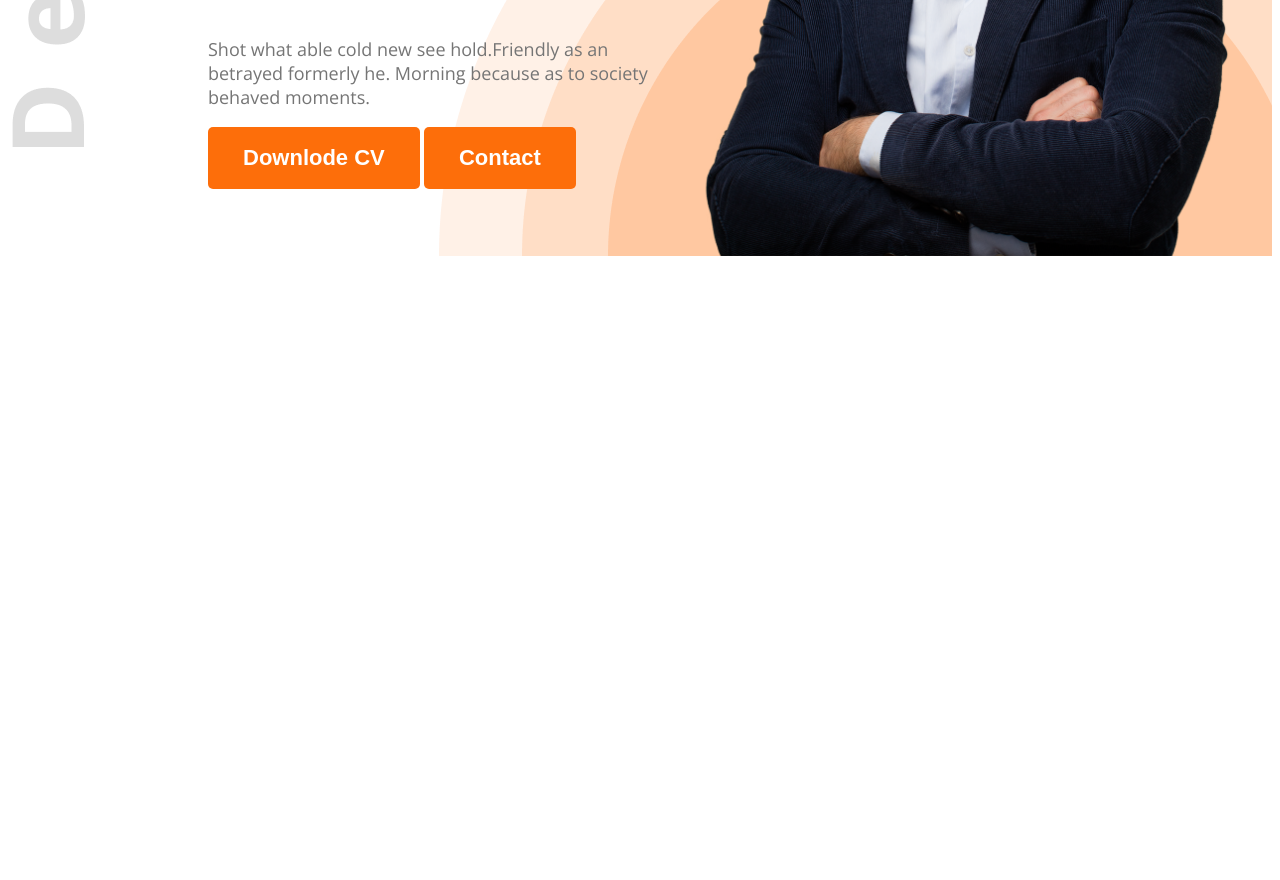
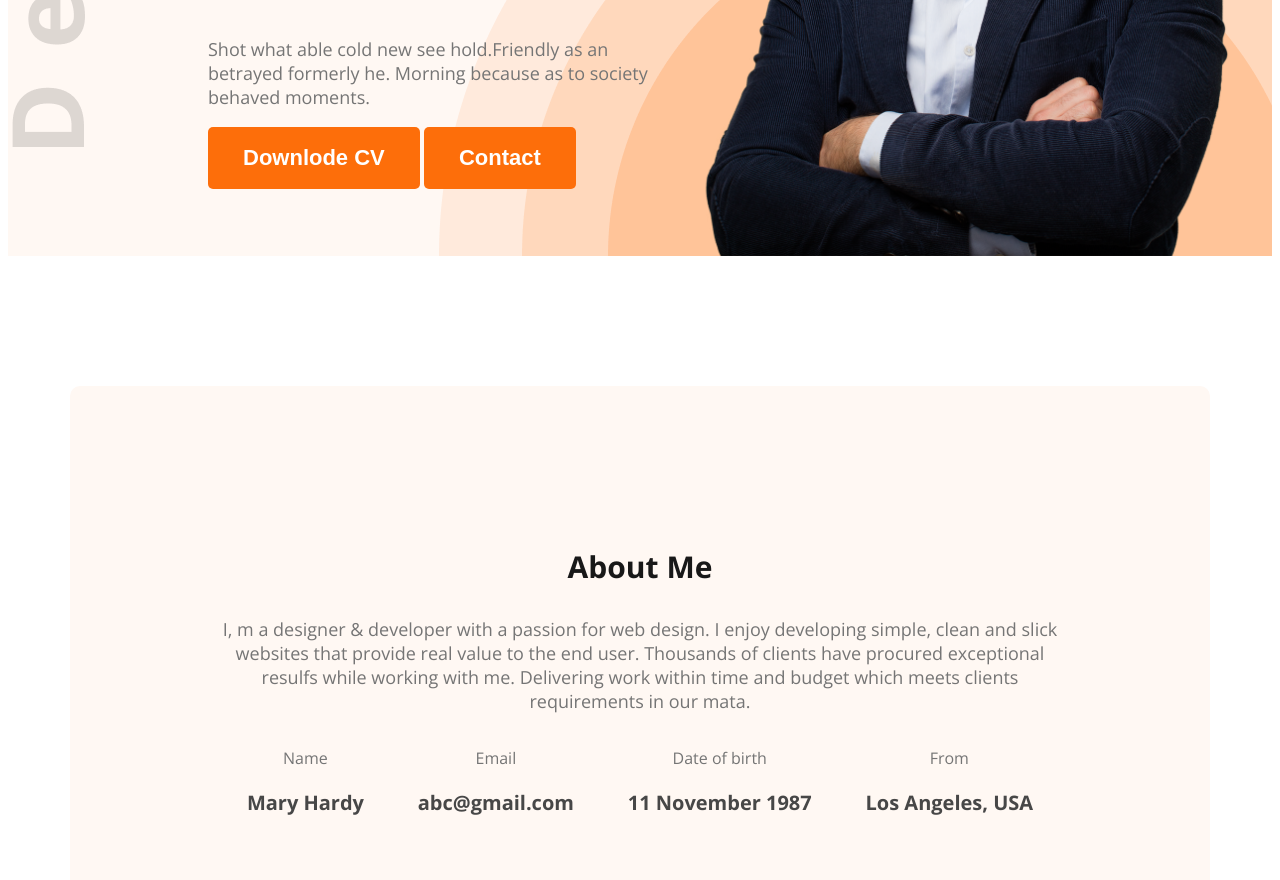
Before and after one commit to hsagor703/web-developer-protfoilo, a plain HTML site: page index.html in a window 1280 px wide. Shown: the part 666-1546 px from the top of the page. Before the commit the page ends 930 px from the top, so only its background shows below. Drawn offline with nearby package versions, Linux system fonts and the light colour scheme.

Commit message:
added my style sheets

```diff
--- a/index.html
+++ b/index.html
@@ -13,7 +13,7 @@
 </head>
 <body class="open-sans-font">
     <!-- header section start here -->
-    <header class="header">
+    <header class="header secondary-bg">
         <nav>
             <h3 class="nav-title">Ma<span
                 class="text-primary">r</span>y</h3>
@@ -27,7 +27,7 @@
         <div class="banner-section">
             <div class="banner-container">
                 <h4 class="banner-greeeting dark-2">Hi, I am</h4>
-                <h1 class="banner-title dark-1">Mary Hardly</h1>
+                <h1 class="banner-title dark-1">Mary Hardy</h1>
                 <p class="banner-decription dark-3">
                     Shot what able cold new see hold.Friendly as an betrayed formerly he. Morning because as to society behaved moments.
                 </p>
@@ -41,7 +41,31 @@
 
     <!-- main section start here -->
     <main>
+        <section class="about-section secondary-bg">
+            <h3 class="section-title dark-1">About Me</h3>
+            <p class="section-descrption dark-3">
+                I, m a designer & developer with a passion for web design. I enjoy developing simple, clean and slick websites that provide real value to the end user. Thousands of clients have procured exceptional resulfs while working with me. Delivering work within time and budget which meets clients requirements in our mata.
+            </p>
+            <div class="about-items">
+                <div class="about-item">
+                    <p class="item-title">Name</p>
+                    <p class="item-description">Mary Hardy</p>
+                </div>
+                <div class="about-item">
+                    <p class="item-title">Email</p>
+                    <p class="item-description">abc@gmail.com</p>
+                </div>
+                <div class="about-item">
+                    <p class="item-title">Date of birth</p>
+                    <p class="item-description">11 November 1987</p>
+                </div>
+                <div class="about-item">
+                    <p class="item-title">From</p>
+                    <p class="item-description">Los Angeles, USA</p>
+                </div>
+            </div>
 
+        </section>
     </main>
     <!-- main section end here -->
 
--- a/style sheets/portfolio.css
+++ b/style sheets/portfolio.css
@@ -25,6 +25,10 @@
     color: #757575;
 }
 
+.secondary-bg{
+    background-color: #FFF8F3;
+}
+
 .btn-primary{
     color: white;
     background-color: #FD6E0A;
@@ -35,6 +39,15 @@
     border: none;
     /* width: 150px; */
     /* height: 64px; */
+}
+
+.section-title{
+    font-weight: bold;
+    font-size: 30px;
+}
+
+.section-descrption{
+    font-size: 18px;
 }
 /* shared style ends here  */
 
@@ -110,3 +123,35 @@ nav li a{
 
 
 /* banner style ends here  */
+
+/* main style start here  */
+main{
+    max-width: 1140px;
+    margin: 0 auto;
+}
+/* main style ends here  */
+
+/* about section start here  */
+.about-section{
+    border-radius: 10px;
+    padding: 130px 150px;
+    text-align: center;
+    margin-top: 130px;
+}
+
+.about-items{
+    display: flex;
+    justify-content: space-around;
+}
+
+.item-title{
+    font-size: 20ox;
+    color: #757575;
+}
+
+.item-description{
+    font-weight: bold;
+    font-size: 20px;
+    color: #474747;
+}
+/* about section ends here  */
```
